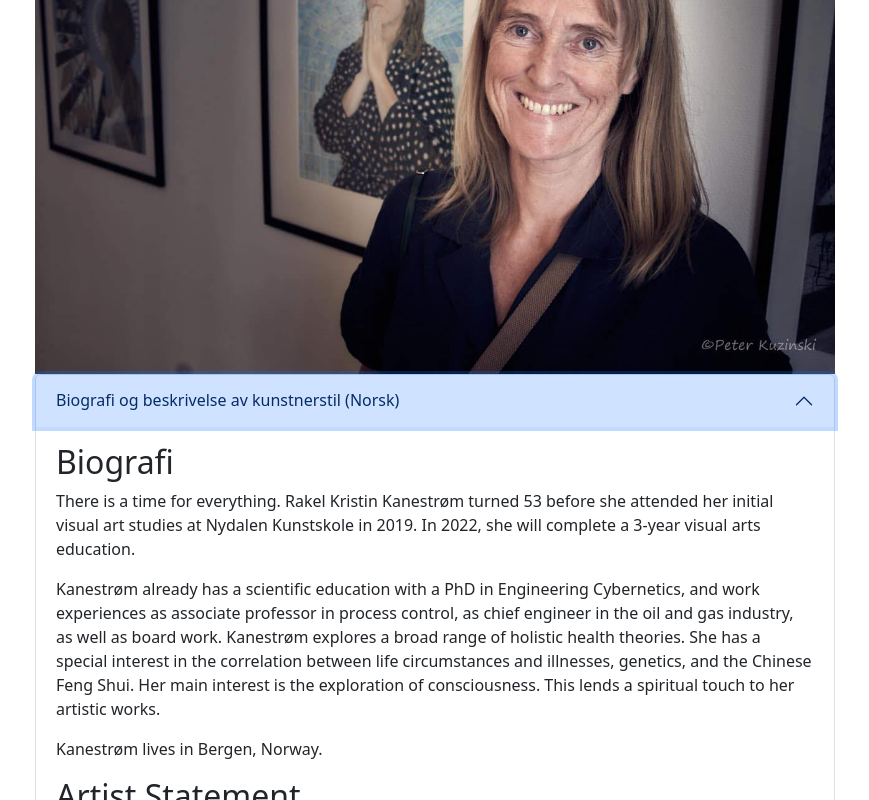
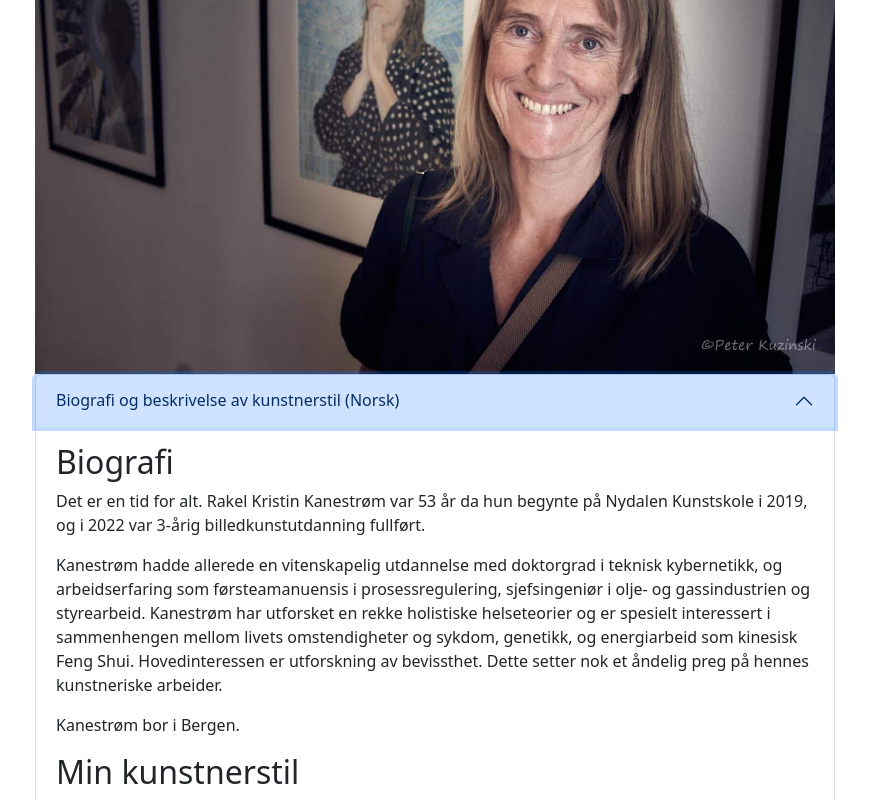
Before and after one commit to kanestrom/kanestrom.github.io, a React (Create React App) app in the folder galleri-rkk/: page / in a window 1280 px wide. Both pictures are taken after a click on the button "Biografi og beskrivelse av kunstnerstil (Norsk)". Shown: the part 608-1408 px from the top of the page, without its empty margins (205-1074 px from the left). Built offline with nearby package versions, Linux system fonts and the light colour scheme.

Commit message:
Update Body.js

```diff
--- a/galleri-rkk/src/Body.js
+++ b/galleri-rkk/src/Body.js
@@ -17,35 +17,34 @@ function Body() {
             <h2>Biografi
             </h2>
             <p>
-              There is a time for everything. Rakel Kristin Kanestrøm turned 53 before she attended her initial visual art studies at Nydalen Kunstskole in 2019. In 2022, she will complete a 3-year visual arts education.
+              Det er en tid for alt. Rakel Kristin Kanestrøm var 53 år da hun begynte på Nydalen Kunstskole i 2019, og i 2022 var 3-årig billedkunstutdanning fullført.
 
             </p>
 
             <p>
-              Kanestrøm already has a scientific education with a PhD in Engineering Cybernetics, and work experiences  as associate professor in process control, as chief engineer in the oil and gas industry, as well as board work. Kanestrøm explores a broad range of holistic health theories. She has a special interest in the correlation between life circumstances and illnesses, genetics, and the Chinese Feng Shui. Her main interest is the exploration of consciousness. This lends a spiritual touch to her artistic works.
+              Kanestrøm hadde allerede en vitenskapelig utdannelse med doktorgrad i teknisk kybernetikk, og arbeidserfaring som førsteamanuensis i prosessregulering, sjefsingeniør i olje- og gassindustrien og styrearbeid. Kanestrøm har utforsket en rekke holistiske helseteorier og er spesielt interessert i sammenhengen mellom livets omstendigheter og sykdom, genetikk, og energiarbeid som kinesisk Feng Shui. Hovedinteressen er utforskning av bevissthet. Dette setter nok et åndelig preg på hennes kunstneriske arbeider.
 
             </p>
 
             <p>
 
-              Kanestrøm lives in Bergen, Norway.
+              Kanestrøm bor i Bergen.
             </p>
 
-            <h2>Artist Statement
+            <h2>Min kunstnerstil
             </h2>
             <p>
 
-              The word Reflections describes well what I want to convey on paper and canvases. My earliest paintings manifested as half-figurative, with several layers making up the surface. Lately I have gone more figurative. I work primarily with acrylic paint on canvas, using various tools – knife, trowel, brush, paper etc. During my ongoing studies, charcoal and ink have entered my toolkit.
+              De første maleriene mine var abstrakte, intuitive bilder med flater bygget opp av flere lag. I løpet av utdannelsen ble det mer figurativt arbeid. Jeg jobber primært med akryl på lerret og papir, og bruker redskaper som kniv eller sparkel, pensler, papir etc. Kull og blekk er også med i verktøykassen.
             </p>
             <p>
 
-              I create the paintings by putting together elements from my own life, enlarging and amplifying and I like to let the objects float in the loose air. Some will probably observe that I am inspired by the beauty of mathematics. I am also inspired by words – both the written and the spoken.
-              Despite the turmoil the composition can sometimes create, I try to convey an overall calm. My unusual juxtaposition of elements invites viewers to reflect on their own lives and what is.
+              Motivene mine er kollasjer av elementer fra eget liv, og jeg lar gjerne objektene sveve i løse luften. Noen vil nok observere at jeg inspireres av det vakre i matematikken. Jeg forsøker å bruke fargene slik at bildet kan formidle en overordnet ro. Den uvanlige sammenstillingen av elementer inviterer betrakteren til refleksjoner rundt eget liv og det som er.
             </p>
             <p>
 
 
-              I also make limited edition giclée prints. These may be inspired by a portion of my larger works, which are then processed further – on a computer, with paint, or in any other creative way – to make the resulting giclée print.
+              Jeg lager også giclée trykk i begrenset opplag. Disse kan være inspirert av utsnitt fra noen av mine større arbeider, og blir gjerne videre bearbeidet digitalt, med maling eller på andre kreative måter for å large det endelige giclée-trykket.
             </p>
             <p>
 
```
